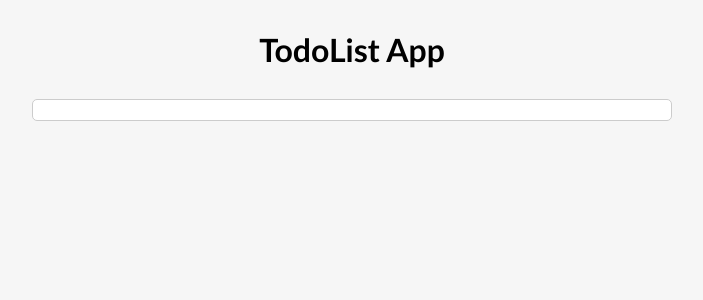
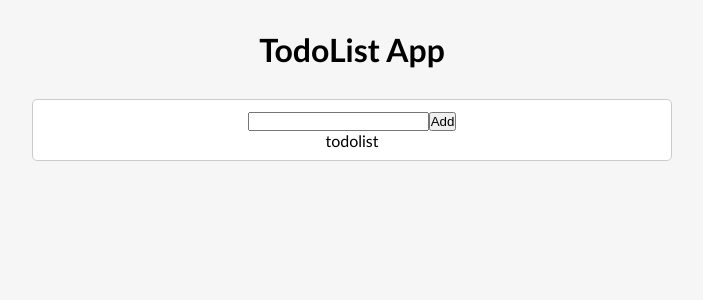
Before and after one commit to ali-khoshqamat/TodoList-App-React, a React (Create React App) app: page / in a window 1280 px wide. Shown: the top 300 px of the page, without its empty margins (288-991 px from the left). Built offline with nearby package versions, Linux system fonts and the light colour scheme.

Commit message:
create a structure for app

```diff
--- a/src/App.js
+++ b/src/App.js
@@ -1,12 +1,17 @@
 import "./App.css";
+import TodoApp from "./components/TodoApp";
 
 function App() {
   return (
     <div className="App">
       <h1>TodoList App</h1>
-      <div className="container"></div>
+      <TodoApp />
     </div>
   );
 }
 
 export default App;
+
+// TodoApp: todos
+// TodoForm => input + button => add todo
+// TodoList => todos.map(...) =>
--- /dev/null
+++ b/src/components/TodoApp.js
@@ -0,0 +1,14 @@
+import TodoForm from "./TodoForm";
+import TodoList from "./TodoList";
+
+const TodoApp = () => {
+  //! state global: todos
+  return (
+    <div className="container">
+      <TodoForm />
+      <TodoList />
+    </div>
+  );
+};
+
+export default TodoApp;
--- /dev/null
+++ b/src/components/TodoForm.js
@@ -0,0 +1,10 @@
+const TodoForm = (props) => {
+    return (
+      <form>
+        <input type="text" />
+        <button>Add</button>
+      </form>
+    );
+  };
+
+  export default TodoForm;
--- /dev/null
+++ b/src/components/TodoList.js
@@ -0,0 +1,5 @@
+const TodoList = () => {
+    return <div>todolist</div>;
+  };
+
+  export default TodoList;
```
